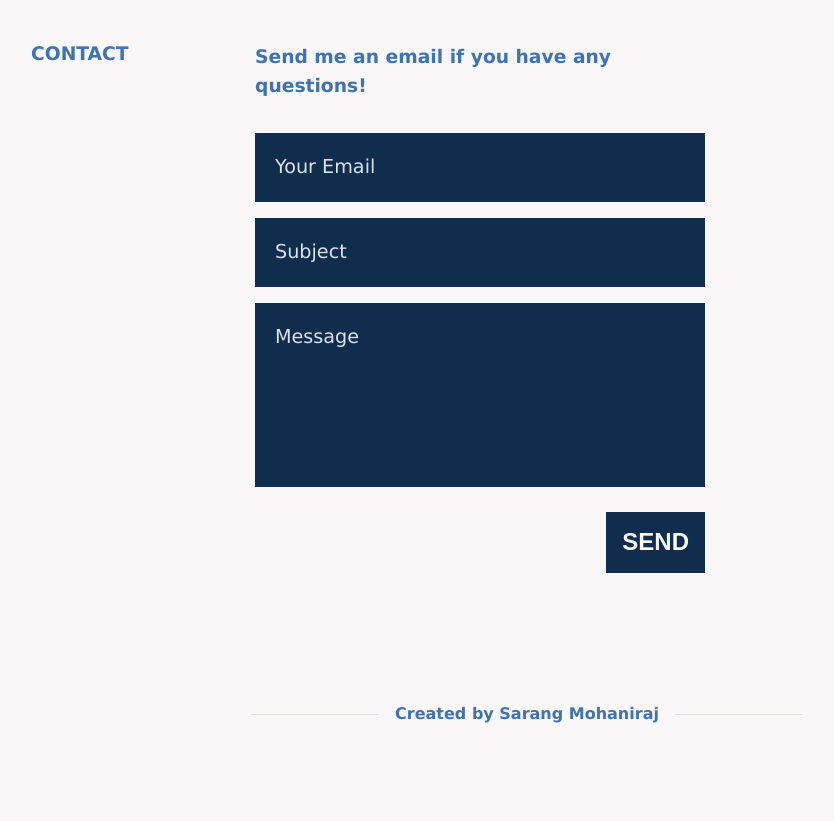
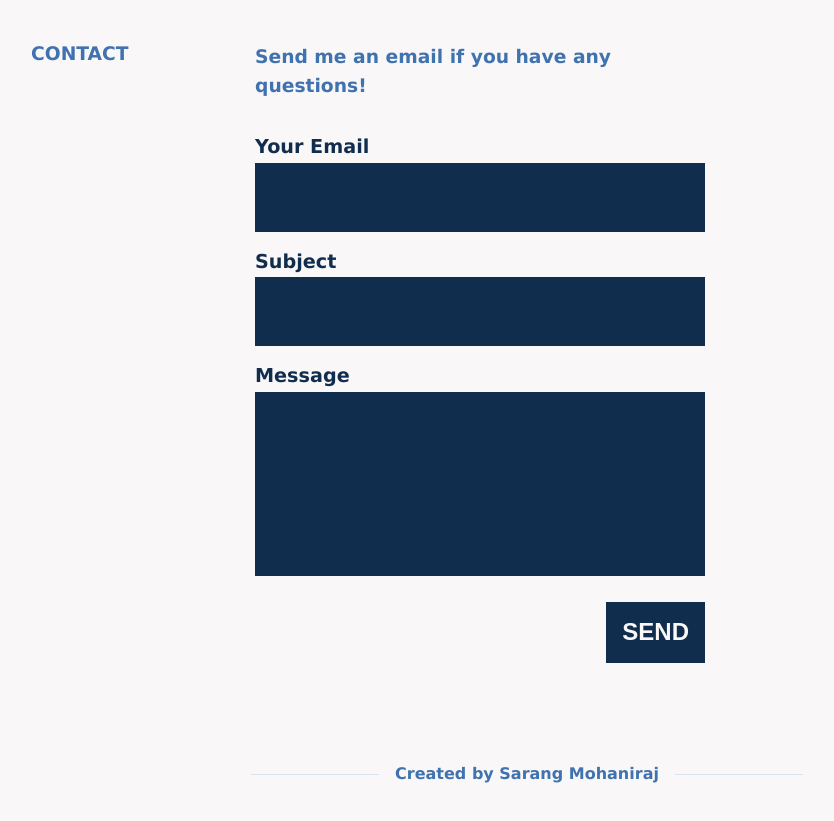
Before and after one commit to SarangMohaniraj/sarangmohaniraj.github.io, a Gatsby site: page / in a window 1280 px wide. Shown: the part 3320-4141 px from the top of the page, without its empty margins (113-947 px from the left). Before the commit the page ends 4083 px from the top, so only its background shows below. Built offline with nearby package versions, Linux system fonts and the light colour scheme; Gatsby itself is replaced by a stand-in of ours.

Commit message:
Improve Contact form accessibility

```diff
--- a/src/components/contact.js
+++ b/src/components/contact.js
@@ -9,9 +9,9 @@ const Contact = () => (
         <div className="contact-container">
         <h3 className="contact-header">Send me an email if you have any questions!</h3>
         <form /*action="https://formspree.io/xnqgjknq"*/ method="POST">
-          <input type="text" name="_replyto" placeholder="Your Email"/>
-          <input type="text" name="_subject" placeholder="Subject"/>
-          <textarea name="message" placeholder="Message" rows={5}/>
+          <label>Your Email<input type="text" name="_replyto" /></label>
+          <label>Subject<input type="text" name="_subject" /></label>
+          <label>Message<textarea name="message" rows={5}/></label>
           <input type="text" name="_gotcha" style={{display:"none"}} />
           <button type="submit">Send</button>
         </form>
--- a/src/styles/style.scss
+++ b/src/styles/style.scss
@@ -463,9 +463,16 @@ header.header {
           margin-bottom: 2rem;
         }
 
+        label{
+          color: $colorPrimary;
+          font-weight: 700;
+          font-size: 1.2rem;
+
           input, textarea {
             background-color: $colorPrimary;
             color: $colorLight;
+            display: inline-block;
+
             width: 100%;
             font-size: 1.2rem;
             border: none;
@@ -481,7 +488,11 @@ header.header {
             &::placeholder {
               color: $colorAccent;
             }
+
           }
+        }
+
+
 
         button {
           background-color: $colorPrimary;
```
Lines whose indentation alone changed are shown as unchanged.
